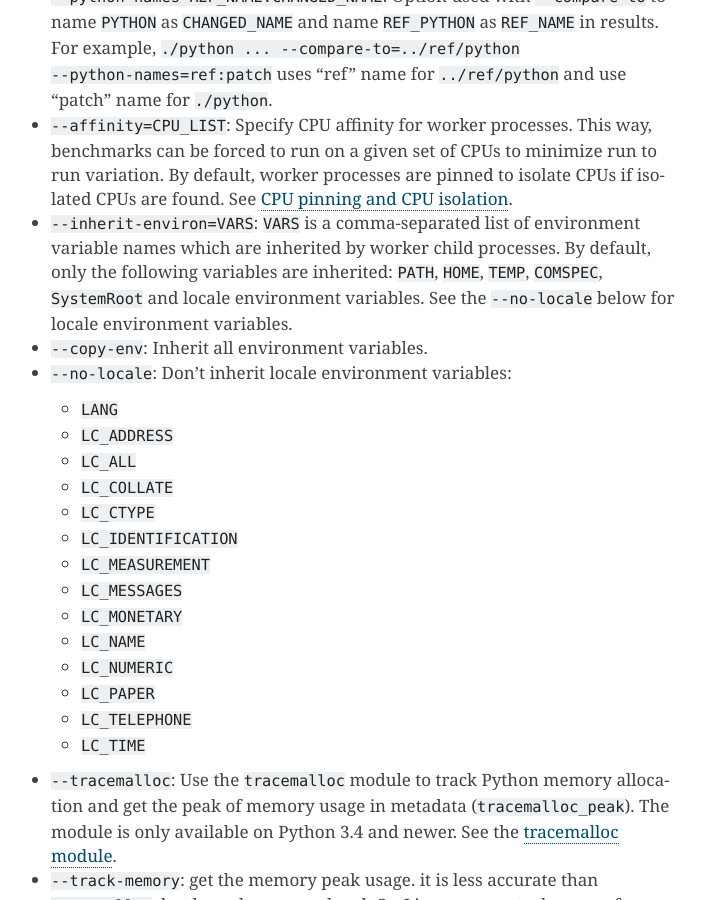
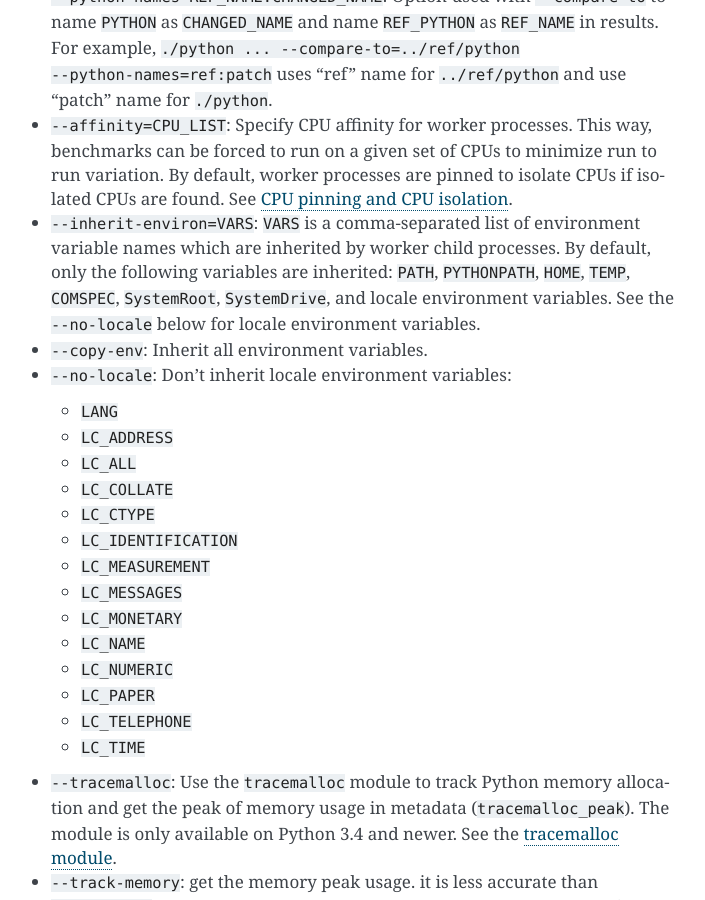
Before and after one commit to psf/pyperf, a Sphinx documentation site: the page built from doc/runner.rst, in a window 1280 px wide and 900 px high, scrolled down 2314 px. Shown: the whole window, without its empty margins (399-1104 px from the left). Built offline with Sphinx 7.4.7, drawn with Linux system fonts in a browser that asks for light colours.

Commit message:
Inherit PYTHONPATH when spawning workers.

```diff
--- a/doc/changelog.rst
+++ b/doc/changelog.rst
@@ -1,5 +1,11 @@
 Changelog
 =========
+
+Unreleased
+-------------
+
+* Inherit ``PYTHONPATH`` environment variable by default.
+  Patch by Theodore Ni.
 
 Version 2.5.0 (2022-11-04)
 -------------
--- a/doc/runner.rst
+++ b/doc/runner.rst
@@ -118,9 +118,10 @@ Option::
   isolated CPUs are found. See :ref:`CPU pinning and CPU isolation <pin-cpu>`.
 * ``--inherit-environ=VARS``: ``VARS`` is a comma-separated list of environment
   variable names which are inherited by worker child processes. By default,
-  only the following variables are inherited: ``PATH``, ``HOME``, ``TEMP``,
-  ``COMSPEC``, ``SystemRoot`` and locale environment variables. See the
-  ``--no-locale`` below for locale environment variables.
+  only the following variables are inherited: ``PATH``, ``PYTHONPATH``,
+  ``HOME``, ``TEMP``, ``COMSPEC``, ``SystemRoot``, ``SystemDrive``, and locale
+  environment variables. See the ``--no-locale`` below for locale environment
+  variables.
 * ``--copy-env``: Inherit all environment variables.
 * ``--no-locale``: Don't inherit locale environment variables:
 
```
Also changed, not shown: 3 other files.
